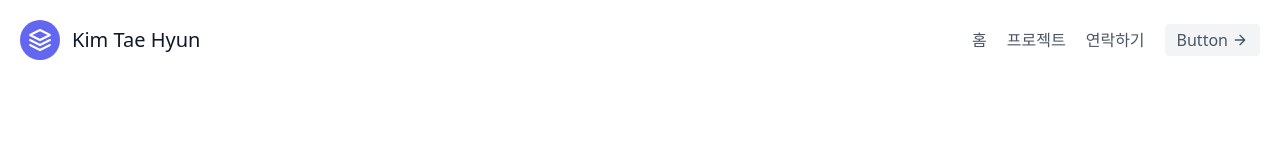
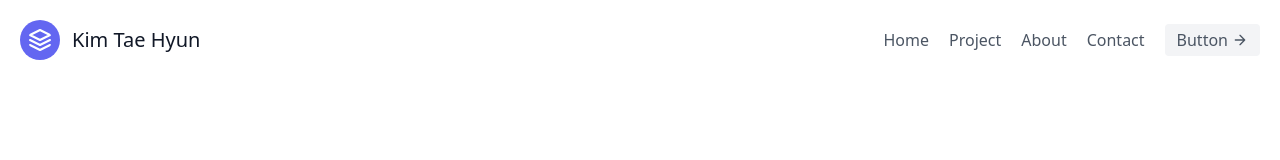
Before and after one commit to tjdrkr2580/next-portfolio, a Next.js app: page / in a window 1280 px wide. Shown: the top 160 px of the page. Built offline with nearby package versions, Linux system fonts and the light colour scheme.

Commit message:
적용 Head title 및 Link

```diff
--- a/components/Header.js
+++ b/components/Header.js
@@ -1,3 +1,5 @@
+import Link from "next/link";
+
 export default function Header() {
   return (
     <>
@@ -19,9 +21,18 @@ export default function Header() {
             <span className="ml-3 text-xl">Kim Tae Hyun</span>
           </a>
           <nav className="md:ml-auto flex flex-wrap items-center text-base justify-center">
-            <a className="mr-5 hover:text-gray-900">홈</a>
-            <a className="mr-5 hover:text-gray-900">프로젝트</a>
-            <a className="mr-5 hover:text-gray-900">연락하기</a>
+            <Link href="/">
+              <a className="mr-5 hover:text-gray-900">Home</a>
+            </Link>
+            <Link href="/projects">
+              <a className="mr-5 hover:text-gray-900">Project</a>
+            </Link>
+            <Link href="/about-me">
+              <a className="mr-5 hover:text-gray-900">About</a>
+            </Link>
+            <Link href="https://open.kakao.com/o/sfNWlNue">
+              <a className="mr-5 hover:text-gray-900">Contact</a>
+            </Link>
           </nav>
           <button className="inline-flex items-center bg-gray-100 border-0 py-1 px-3 focus:outline-none hover:bg-gray-200 rounded text-base mt-4 md:mt-0">
             Button
--- /dev/null
+++ b/components/Title.js
@@ -0,0 +1,9 @@
+import Head from "next/head";
+
+export default function Title({ title }) {
+  return (
+    <Head>
+      <title>{title} | Kim Tae Hyun</title>
+    </Head>
+  );
+}
--- a/pages/404.js
+++ b/pages/404.js
@@ -1,7 +1,9 @@
+import Title from "./../components/Title";
 export default function Error() {
-    return (
-        <>
-            404
-        </>
-    )
+  return (
+    <>
+      <Title title="404 Error" />
+      404
+    </>
+  );
 }
--- a/pages/about-me.js
+++ b/pages/about-me.js
@@ -1,8 +1,10 @@
 import Layout from "./../components/Layout";
+import Title from "./../components/Title";
 export default function About() {
   return (
     <>
       <Layout>
+        <Title title="About-me"></Title>
         <h1>이곳은 About</h1>
       </Layout>
     </>
--- a/pages/index.js
+++ b/pages/index.js
@@ -7,7 +7,7 @@ export default function Home() {
   return (
     <Layout>
       <Head>
-        <title>김태현 | 포트폴리오</title>
+        <title>Home | Kim Tae Hyun</title>
         <meta name="description" content="김태현의 포트폴리오입니다." />
         <link rel="icon" href="/favicon.ico" />
       </Head>
--- a/pages/projects.js
+++ b/pages/projects.js
@@ -1,11 +1,13 @@
-import Layout from './../components/Layout';
+import Layout from "./../components/Layout";
+import Title from "./../components/Title";
+
 export default function Projects() {
-    return (
+  return (
     <>
-        <Layout>
-            <h1>프로젝트</h1>
-        </Layout>
+      <Layout>
+        <Title title="Project" />
+        <h1>프로젝트</h1>
+      </Layout>
     </>
-    )
-
+  );
 }
```
